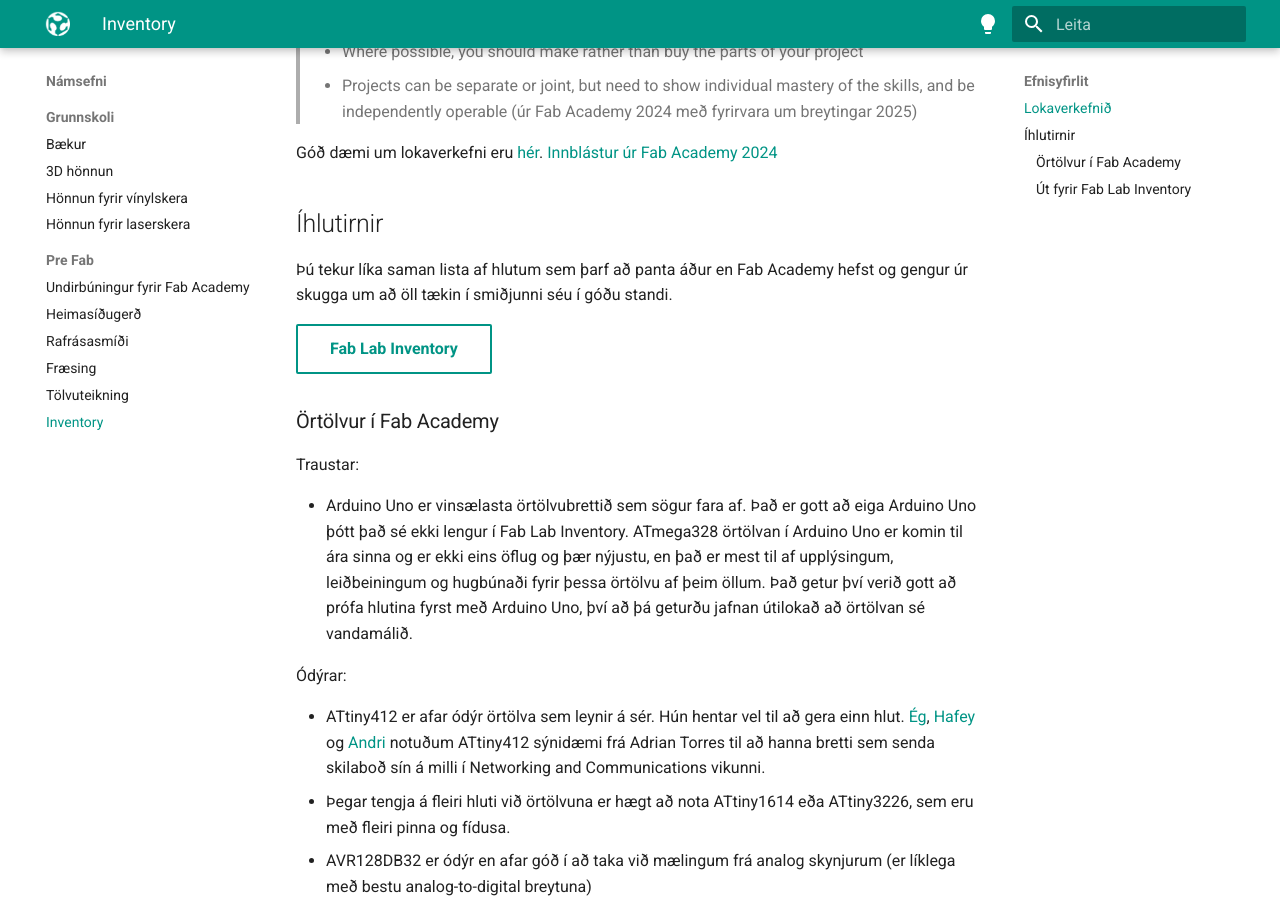
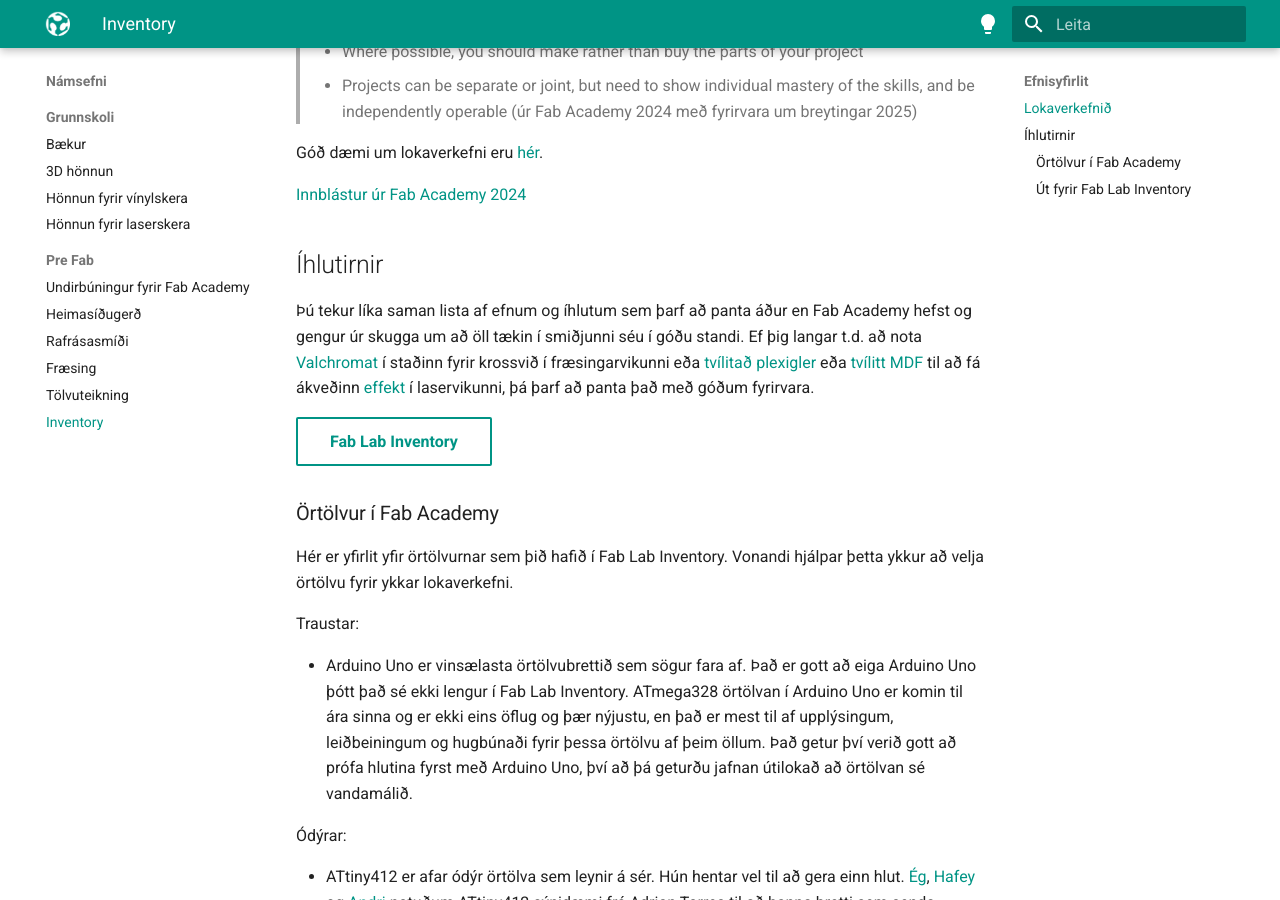
Before and after one commit to fablabisastaff/fabisa_site, an MkDocs documentation site: the page built from docs/Námsefni/Pre-Fab/5-inventory.md, in a window 1280 px wide and 900 px high, scrolled down 508 px. Built offline with MkDocs 1.6.1 and Material for MkDocs 9.7.7, drawn with Linux system fonts in a browser that asks for light colours.

Commit message:
added comments on custom materials

```diff
--- a/docs/Námsefni/Pre-Fab/5-inventory.md
+++ b/docs/Námsefni/Pre-Fab/5-inventory.md
@@ -14,15 +14,19 @@
   - Projects can be separate or joint, but need to show individual mastery of the skills, and be independently operable
 (úr Fab Academy 2024 með fyrirvara um breytingar 2025)
 
-Góð dæmi um lokaverkefni eru [hér](http://academy.cba.mit.edu/classes/project_development/index.html){:rel="nofollow"}. [Innblástur úr Fab Academy 2024](https://finalprojects.fabacademy.org/#/schedule/2024){:rel="nofollow"}
+Góð dæmi um lokaverkefni eru [hér](http://academy.cba.mit.edu/classes/project_development/index.html){:rel="nofollow"}.
+
+[Innblástur úr Fab Academy 2024](https://finalprojects.fabacademy.org/#/schedule/2024){:rel="nofollow"}
 
 ## Íhlutirnir
 
-Þú tekur líka saman lista af hlutum sem þarf að panta áður en Fab Academy hefst og gengur úr skugga um að öll tækin í smiðjunni séu í góðu standi.
+Þú tekur líka saman lista af efnum og íhlutum sem þarf að panta áður en Fab Academy hefst og gengur úr skugga um að öll tækin í smiðjunni séu í góðu standi. Ef þig langar t.d. að nota [Valchromat](https://www.thco.is/product-category/a-vegginn/valchromat/) í staðinn fyrir krossvið í fræsingarvikunni eða [tvílitað plexigler](https://hobarts.com/collections/laminate) eða [tvílitt MDF](https://hobarts.com/collections/sublimation) til að fá ákveðinn [effekt](https://fablableon.org/wp-content/uploads/2024/07/2.jpg) í laservikunni, þá þarf að panta það með góðum fyrirvara.
 
 [Fab Lab Inventory](https://inventory.fabcloud.io/){ .md-button }
 
 ### Örtölvur í Fab Academy
+
+Hér er yfirlit yfir örtölvurnar sem þið hafið í Fab Lab Inventory. Vonandi hjálpar þetta ykkur að velja örtölvu fyrir ykkar lokaverkefni.
 
 Traustar:
 
```
